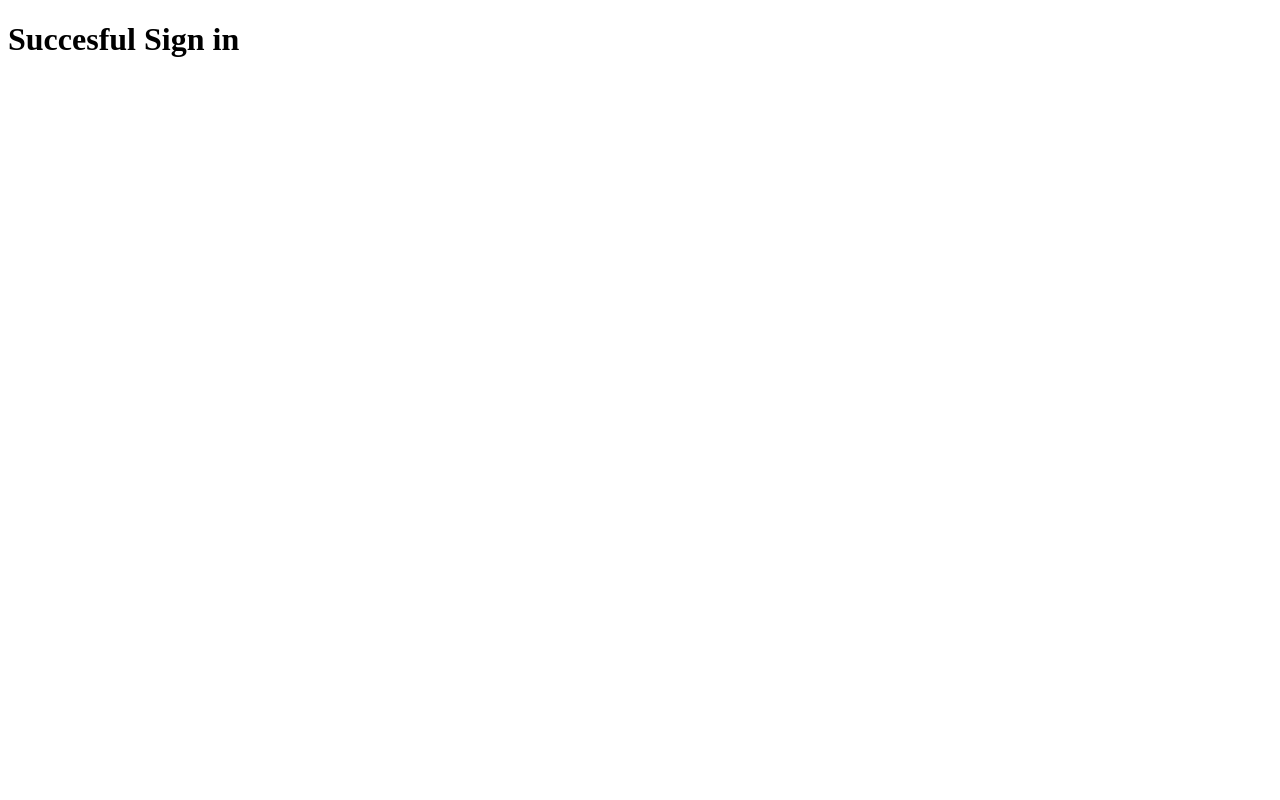
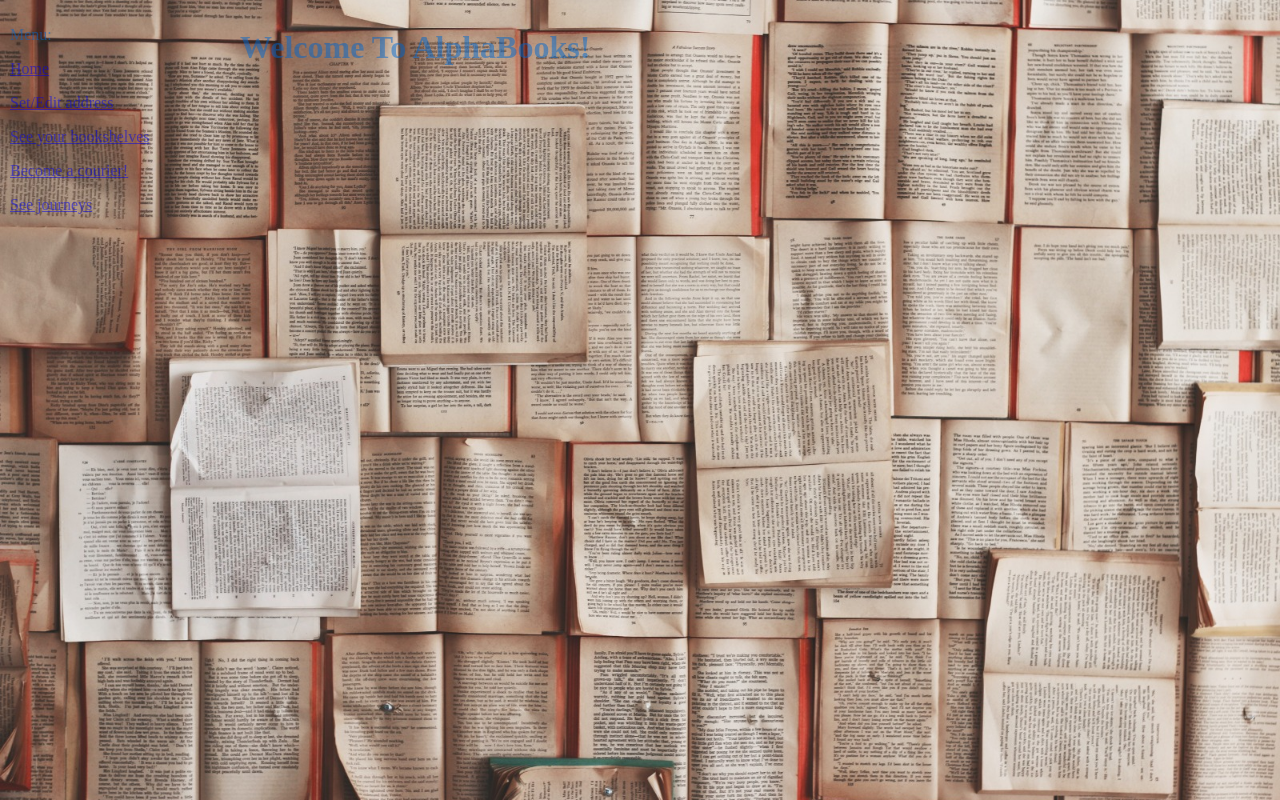
Before and after one commit to googleinterns/step235-2020, a plain HTML site: page src/main/webapp/loggedIn.html in a window 1280 px wide. Drawn offline with Linux system fonts and the light colour scheme.

Commit message:
simple homepage

```diff
--- /dev/null
+++ b/src/main/webapp/logStyle.css
@@ -0,0 +1,30 @@
+body {
+  background: url(images/books.jpeg) no-repeat center center fixed;
+  -webkit-background-size: cover;
+  -moz-background-size: cover;
+  -o-background-size: cover;
+  background-size: cover;
+  opacity: 0.5;
+  top: 0;
+  left: 0;
+  bottom: 0;
+  right: 0;
+  position: absolute;
+  z-index: -1;
+}
+
+h1, p {
+  color: rgb(0, 102, 204);
+}
+
+#content-container{
+  margin-left: auto;
+  margin-right:auto;
+  width:800px;
+}
+
+#left-container {
+  top: 10px;
+  left: 10px;
+  position: fixed;
+}
--- a/src/main/webapp/loggedIn.html
+++ b/src/main/webapp/loggedIn.html
@@ -2,7 +2,26 @@
 <html>
   <head>
     <meta charset="UTF-8">
-    <title>FirebaseUI Auth Demo</title>
-    <h1> Succesful Sign in <h1>
+    <title>AlphaBooks Library</title>
+    <link rel="stylesheet" href="logStyle.css">
   </head>
+  <body>
+    <div id="left-container">
+      <p>Menu:</p>
+      <p><a href="loggedIn.html">Home</a></p>
+
+      <p><a href="address.html">Set/Edit address</a></p>
+
+      <p><a href="bookshelves.html">See your bookshelves</a></p>
+
+      <p id="courier-request-link"><a href="courierRequest.html">Become a courier!</a></p>
+
+      <p id="see-journeys-link"><a href="journeys.html">See journeys</a></p>
+    </div>
+
+    <div id="content-container">
+      <h1>Welcome To AlphaBooks!</h1>
+    </div>
+
+  </body>
 <html>
```
Also changed, not shown: src/main/webapp/widget.html (+0 -1 lines), src/main/webapp/address.html (added), src/main/webapp/images/background.jpeg (added), src/main/webapp/images/books.jpeg (added).
